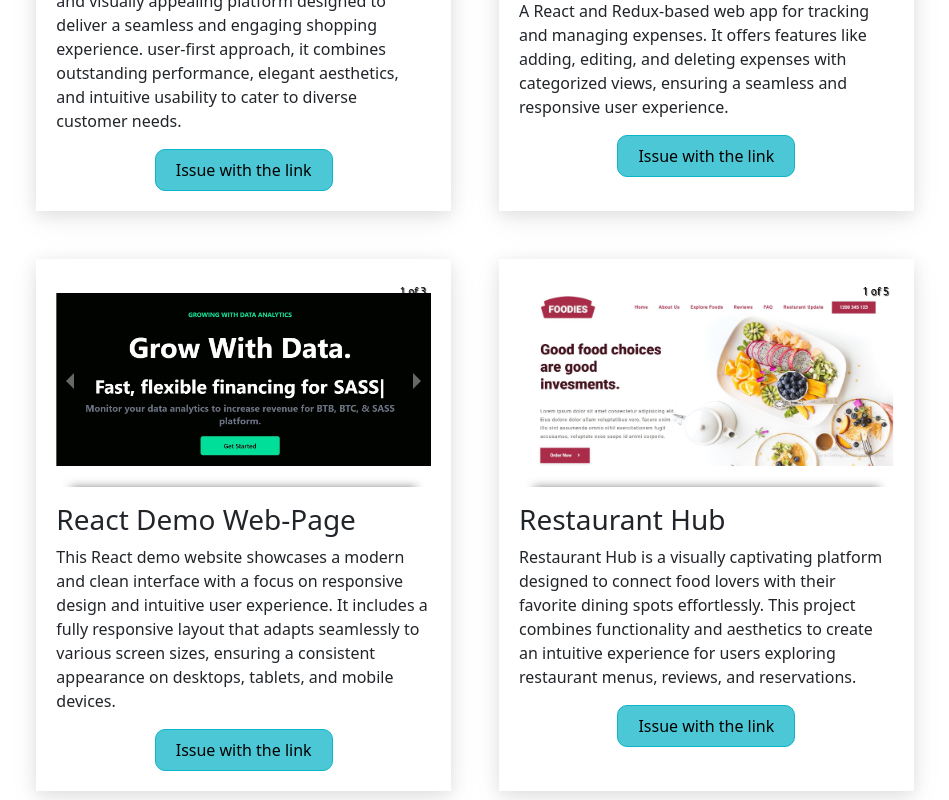
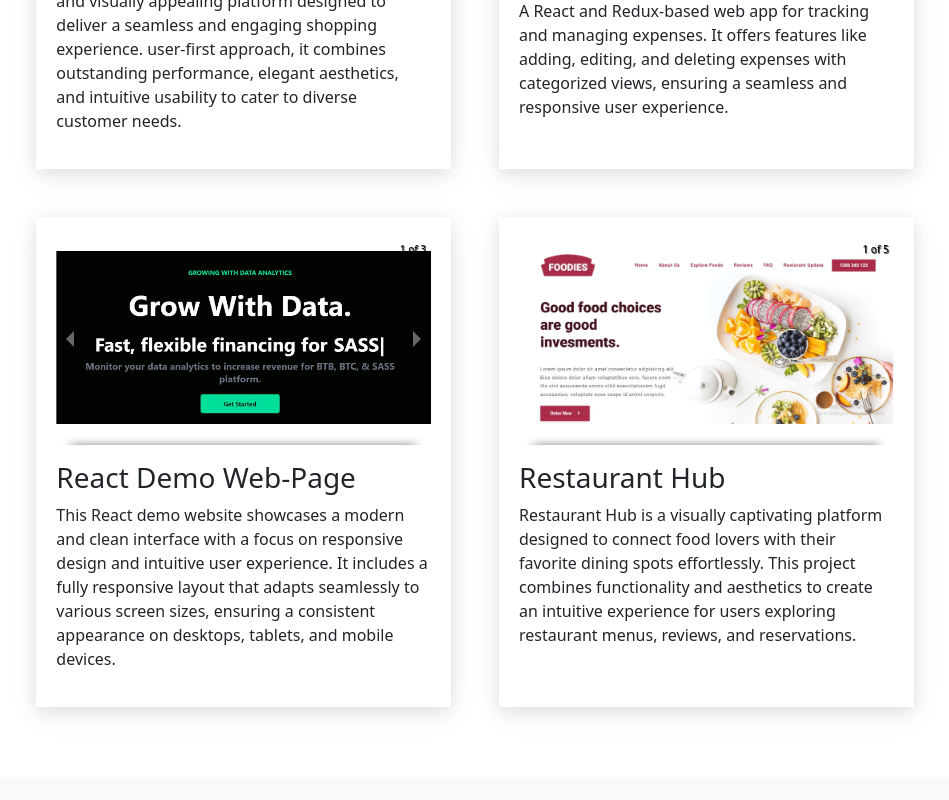
Before and after one commit to mukand-mapara/Portfolio, a React (Create React App) app: page / in a window 1280 px wide. Shown: the part 3440-4240 px from the top of the page, without its empty margins (165-1114 px from the left). Built offline with nearby package versions, Linux system fonts and the light colour scheme.

Commit message:
Update Portfolio.jsx

```diff
--- a/src/Components/Portfolio.jsx
+++ b/src/Components/Portfolio.jsx
@@ -33,7 +33,7 @@
 
               <p>{singleProject.description}</p>
 
-              <div className="singleProjectBtnDiv d-flex justify-content-center">
+{/*               <div className="singleProjectBtnDiv d-flex justify-content-center">
                <button className="singleProjectBtn">
                   {singleProject.link ? (
                     <a
@@ -47,7 +47,7 @@
                     <span>Issue with the link</span>
                   )}
                 </button>
-              </div>
+              </div> */}
             </motion.div>
           );
         })}
```
